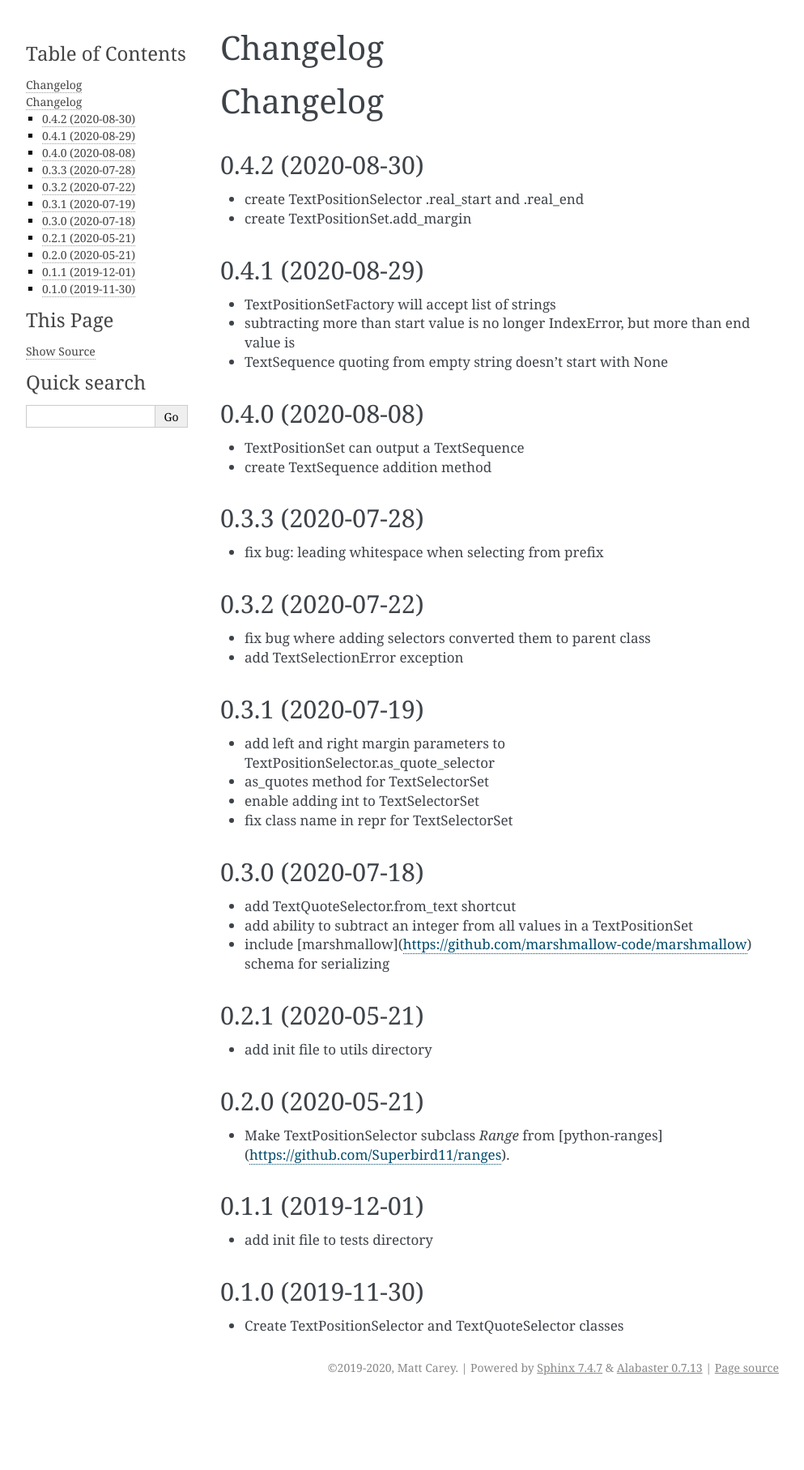
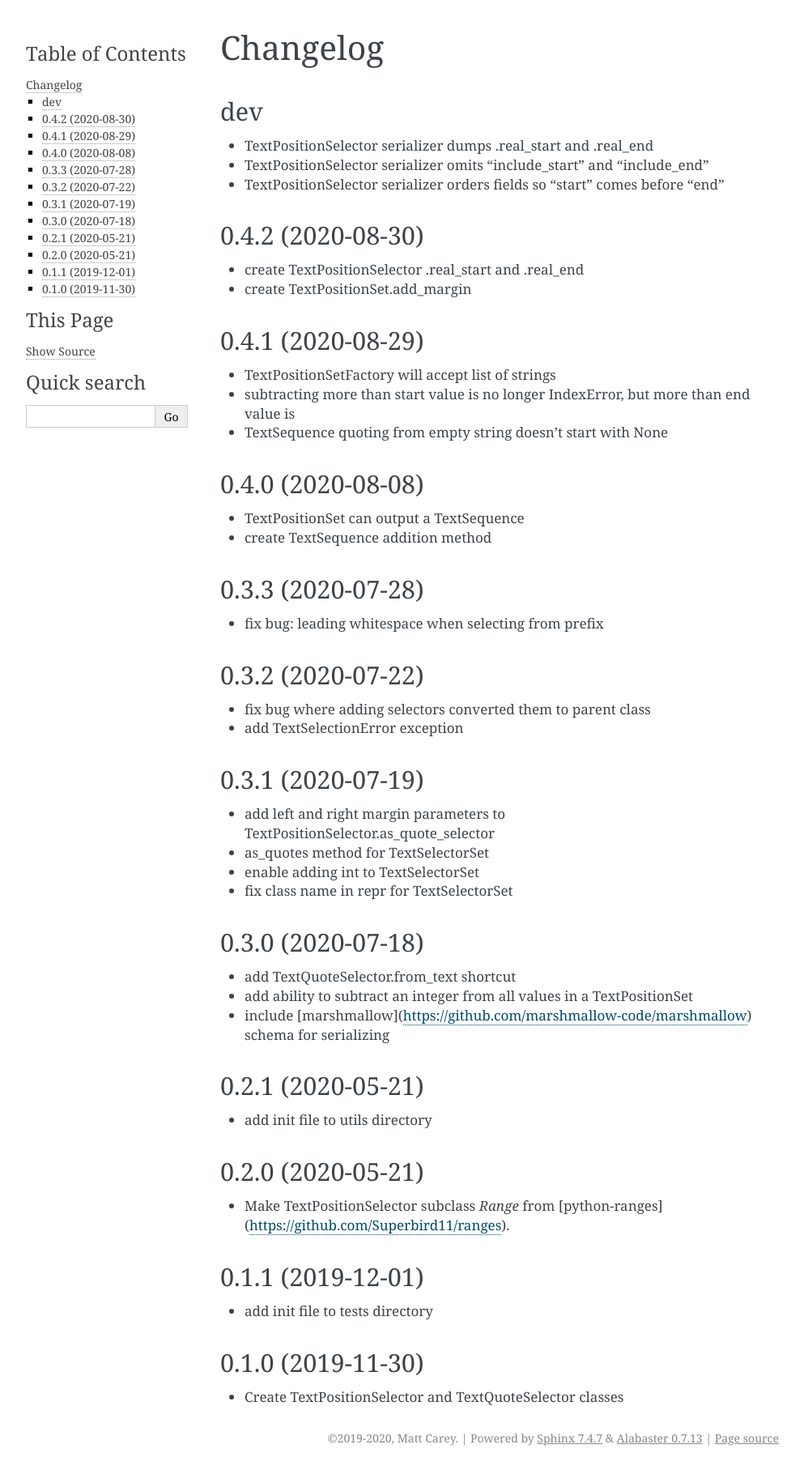
Before and after one commit to mscarey/anchorpoint, a Sphinx documentation site: the page built from docs/history/history.rst, in a window 1280 px wide. Shown: the whole page at 81% size, without its empty margins (148-1141 px from the left). Built offline with Sphinx 7.4.7, drawn with Linux system fonts in a browser that asks for light colours; before the commit the page ends 1728 px from its top, so only the background shows below that.

Commit message:
add changelog to docs

```diff
--- a/changelog.md
+++ b/changelog.md
@@ -1,5 +1,9 @@
-Changelog
-=========
+dev
+------------------
+- TextPositionSelector serializer dumps .real_start and .real_end
+- TextPositionSelector serializer omits "include_start" and "include_end"
+- TextPositionSelector serializer orders fields so "start" comes before "end"
+
 0.4.2 (2020-08-30)
 ------------------
 - create TextPositionSelector .real_start and .real_end
@@ -12,12 +16,12 @@ Changelog
 - TextSequence quoting from empty string doesn't start with None
 
 0.4.0 (2020-08-08)
------------------
+------------------
 - TextPositionSet can output a TextSequence
 - create TextSequence addition method
 
 0.3.3 (2020-07-28)
------------------
+------------------
 - fix bug: leading whitespace when selecting from prefix
 
 0.3.2 (2020-07-22)
@@ -43,7 +47,7 @@ Changelog
 - add init file to utils directory
 
 0.2.0 (2020-05-21)
------------
+------------------
 - Make TextPositionSelector subclass `Range` from [python-ranges](https://github.com/Superbird11/ranges).
 
 0.1.1 (2019-12-01)
```
Also changed, not shown: docs/index.rst (+8 -0 lines), 1 other file.
